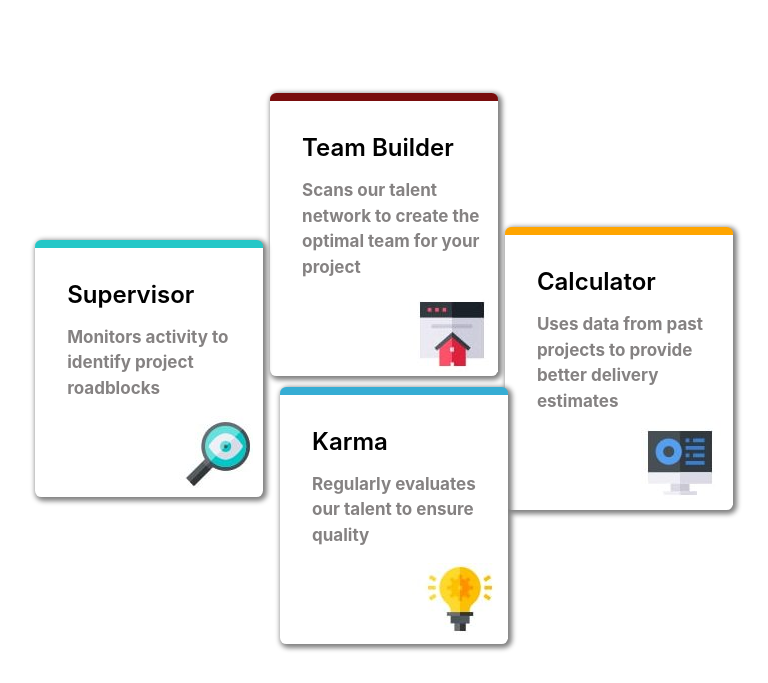
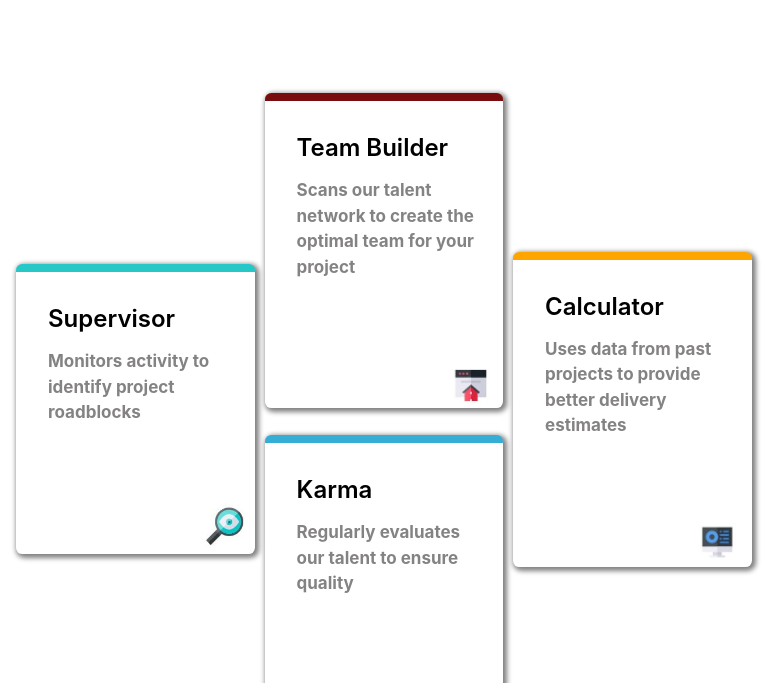
Before and after one commit to Alqalis/four-card-feature-section-maste, a plain HTML site: page index.html in a window 768 px wide. Shown: the part 245-928 px from the top of the page. Drawn offline with Linux system fonts and the light colour scheme.

Commit message:
Update index.css

```diff
--- a/css/index.css
+++ b/css/index.css
@@ -17,10 +17,9 @@ body
 }
 .wrapper-container
 {
-    height: 900px;
-    max-width: 95%;
+    height: 100%;
+    width: 100%;
     margin: 20px auto;
-    margin: 0 20rem 10rem 20rem;
 }
 .reliable-delivery
 {
@@ -37,7 +36,7 @@ body
 .reliable-delivery h4
 {
     font-size: 2.4rem;
-    font-weight: 600;
+    font-weight: 700;
     padding-block: .5rem 1.5rem;
 }
 .reliable-delivery h5
@@ -49,51 +48,11 @@ body
 .features
 {
     padding: 1rem;
-    max-width: 100%;
+    width: 80%;
+    margin: auto;
     display: grid;
-    grid-gap: 1%;
-    align-items: center;
+    grid-gap: 1.3%;
     grid-template-columns: repeat(3, 1fr);
-}
-.features .box:nth-child(1)
-{
-    position: relative;
-    order: 1;
-    grid-area: 1/1/3/1;
-    justify-self: flex-start;
-    align-self: center;
-    border-top: .5rem solid rgb(37, 199, 199);
-}
-.features .box:nth-child(1) img
-{
-    margin-right: 10px;
-}
-.features .box img
-{
-    position: absolute;
-    right: 0;
-    bottom: .3pc;;
-}
-.features .box:nth-child(2)
-{
-    position: relative;
-    order: -3;
-    border-top: .5rem solid rgb(121, 12, 12);
-}
-.features .box:nth-child(3)
-{
-    position: relative;
-    grid-area: 1/3/3/4;
-    justify-self: flex-start;
-    align-self: center;
-    border-top: .5rem solid orange;
-}
-.features .box:nth-child(4)
-{
-    position: relative;
-    margin-top: 19px;
-    margin-left: 10px;
-    border-top: .5rem solid rgb(54, 173, 212);
 }
 .features .box
 {
@@ -125,6 +84,46 @@ body
     color: rgb(133, 130, 130);
     font-size: clamp(11px, 3vh, 17px);
 }
+
+.features .box:nth-child(1)
+{
+    position: relative;
+    order: 1;
+    grid-area: 1/1/3/1;
+    align-self: center;
+    border-top: .5rem solid rgb(37, 199, 199);
+}
+.features .box:nth-child(1) img
+{
+    margin-right: 10px;
+}
+.features .box img
+{
+    position: absolute;
+    right: 0;
+    bottom: .3pc;
+}
+.features .box:nth-child(2)
+{
+    position: relative;
+    order: -3;
+    border-top: .5rem solid rgb(121, 12, 12);
+}
+.features .box:nth-child(3)
+{
+    position: relative;
+    grid-area: 1/3/3/4;
+    align-self: center;
+    justify-self: flex-end;
+    border-top: .5rem solid orange;
+}
+.features .box:nth-child(4)
+{
+    position: relative;
+    margin-top: 19px;
+    justify-content: start;
+    border-top: .5rem solid rgb(54, 173, 212);
+}
 footer
 {
     padding: 1rem;
@@ -143,37 +142,51 @@ footer .attribution a:hover, footer .attribution a:focus
     color: rgb(16, 16, 236);
     text-decoration: underline;
 }
-/* starting responsive scren in media query */
-@media screen and (min-width: 600px) and (max-width: 1900px)
+@media screen and (min-width: 700px) and (max-width: 992px)
 {
-    .wrapper-container
-    {
-        margin: 0 auto;
-    }
     .features
     {
         padding: 1rem;
-        max-width: 100%;
+        width: 100%;
+        margin: auto;
         display: grid;
+        grid-gap: 1.3%;
+        grid-template-columns: repeat(3, 1fr);
     }
-    .features .box
+
+    .features .box img
     {
-        width: 100%;
-        border-radius: .4rem;
-        background-color: white;
-        transition: .6s ease-in-out;
-        padding: 2rem 1rem 5rem 2rem;
-        box-shadow: 2px 2px 5px 2px rgb(128, 128, 128);
+        margin-right: 10px;
+        width: 18%;
+
+        position: absolute;
+        right: 0;
+        bottom: .3pc;
+    }
+    .features .box:nth-child(2)
+    {
+        position: relative;
+        order: -3;
+        border-top: .5rem solid rgb(121, 12, 12);
+    }
+    .features .box:nth-child(3)
+    {
+        position: relative;
+        grid-area: 1/3/3/4;
+        align-self: center;
+        justify-self: flex-end;
+        border-top: .5rem solid orange;
     }
     .features .box:nth-child(4)
     {
         position: relative;
-        margin-top: 0.3pc;
+        margin-top: 19px;
+        justify-content: start;
         border-top: .5rem solid rgb(54, 173, 212);
     }
 }
 /* starting responsive scren in media query */
-@media screen and (min-width: 200px) and (max-width: 599px)
+@media screen and (min-width: 200px) and (max-width: 699.9px)
 {
     body
     {
@@ -221,6 +234,11 @@ footer .attribution a:hover, footer .attribution a:focus
         display: flex;
         gap: 1rem;
         flex-direction: column;
+    }
+    .features .box img
+    {
+        margin-right: 10px;
+        width: 10%;
     }
     .features .box:nth-child(1)
     {
```
